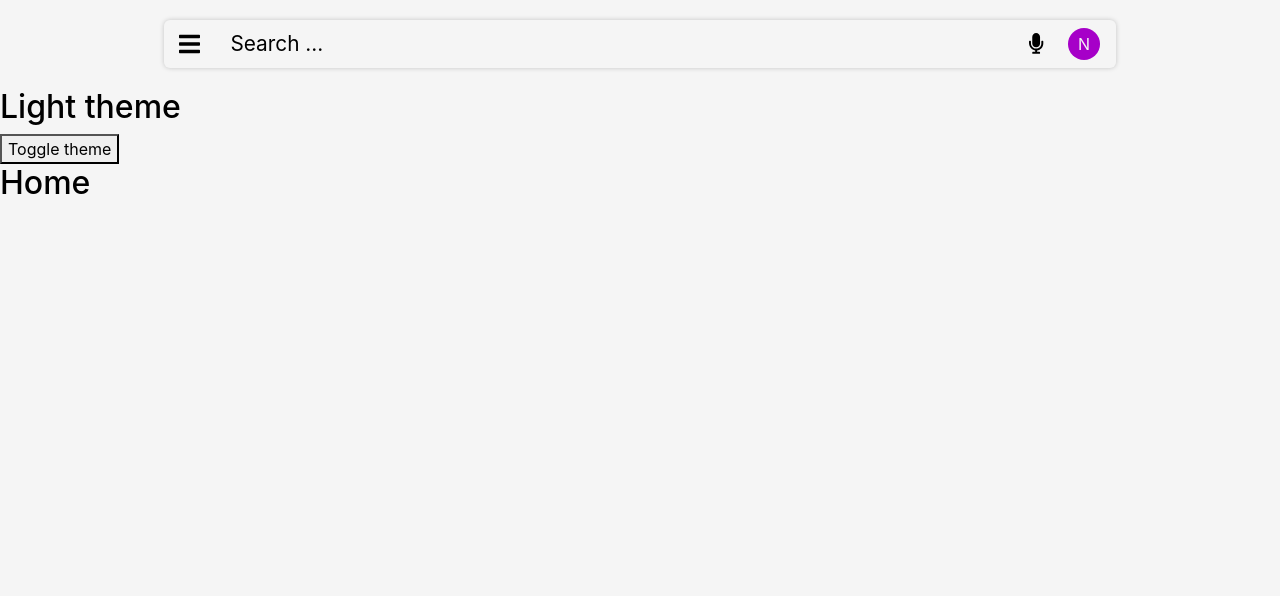
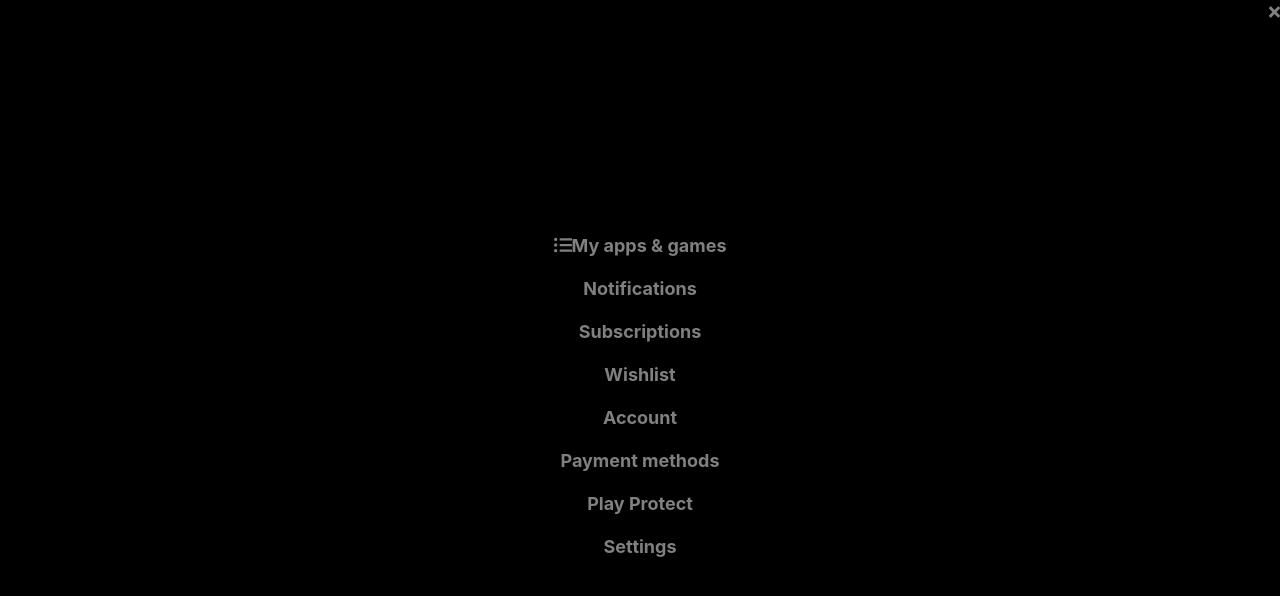
Before and after one commit to dzonsi/mirage, a React (Create React App) app: page / in a window 1280 px wide. Shown: the top 596 px of the page. Built offline with nearby package versions, Linux system fonts and the light colour scheme.

Commit message:
add SideNav to Navbar component

```diff
--- a/src/components/navbar/Navbar.js
+++ b/src/components/navbar/Navbar.js
@@ -4,6 +4,7 @@ import { NavContent } from './NavContent';
 import { SideNavToggleStyled as SideNavToggle } from './SideNavToggle';
 import { SearchStyled as Search } from './search/Search';
 import { UserInfoConnected as UserInfo } from './user/UserInfo';
+import { SideNavStyled as SideNav } from './side-nav/SideNav';
 import { OverlayStyled as Overlay } from './Overlay';
 
 // action from redux
@@ -18,6 +19,7 @@ function Navbar(props) {
 				<SideNavToggle />
 				<Search />
 				<UserInfo />
+				<SideNav />
 				<Overlay
 					show={props.userInfoShow}
 					toggle={props.toggleUserInfo}
```
